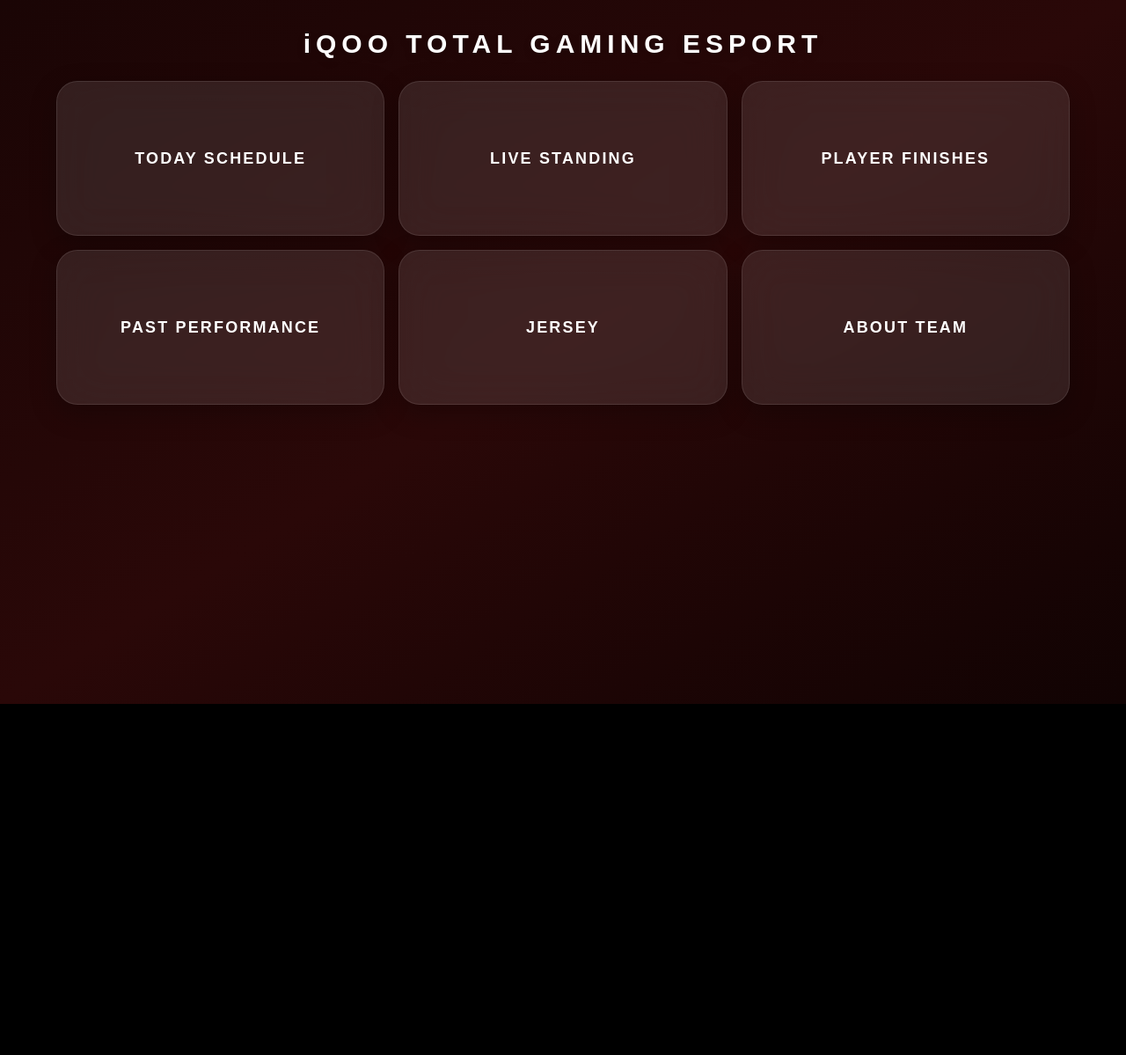
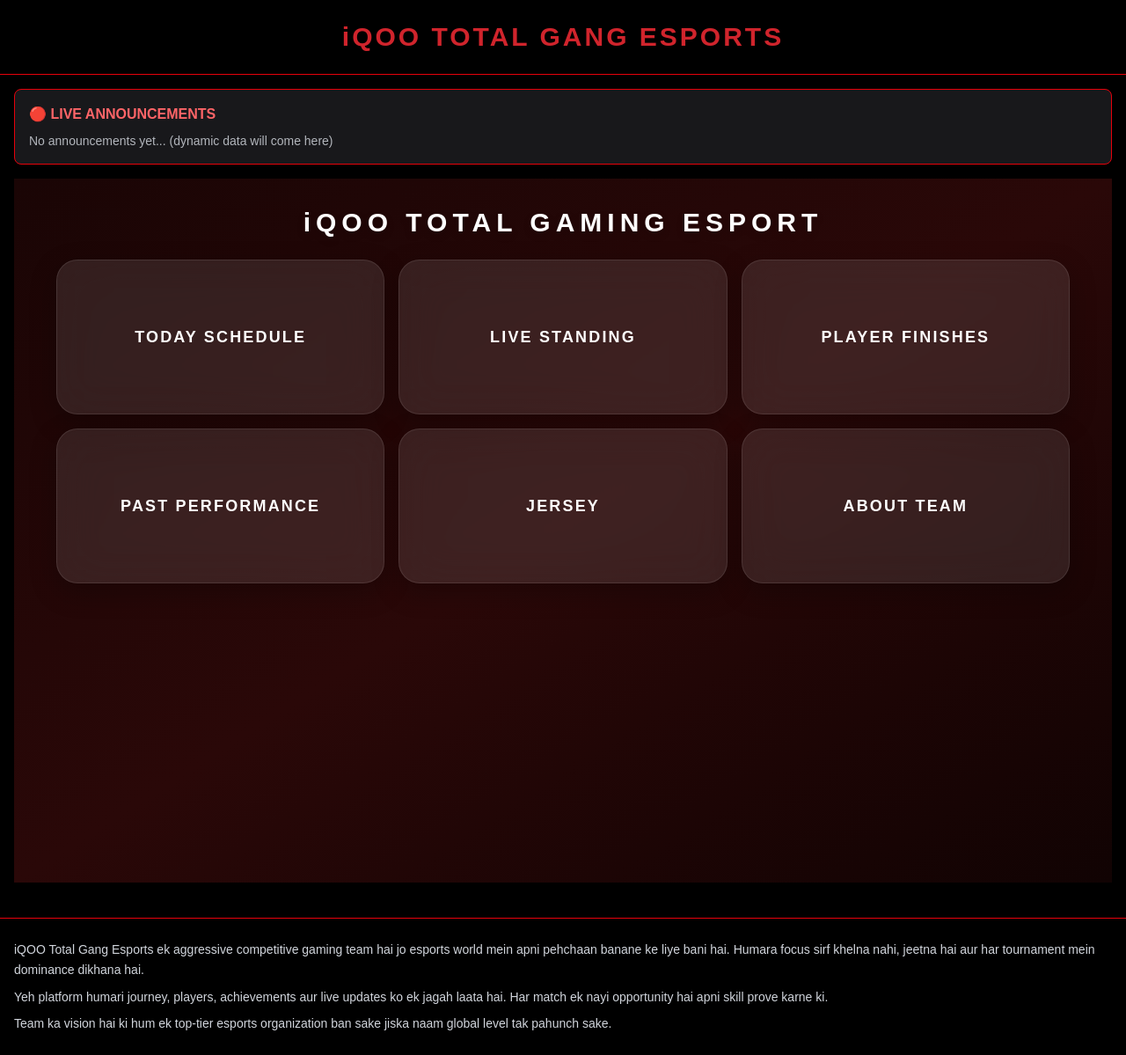
Before and after one commit to abhinavtomar081-art/tg-esport, a Next.js app: page / in a window 1280 px wide. Shown: the whole page at 88% size. Before the commit the page ends 800 px from the top, so only its background shows below. Built offline with nearby package versions, Linux system fonts and the light colour scheme.

Commit message:
update layout and UI changes

```diff
--- a/app/about/page.tsx
+++ /dev/null
@@ -1,3 +0,0 @@
-export default function AboutPage() {
-  return <div>About Team</div>;
-}
--- a/app/jersey/page.tsx
+++ /dev/null
@@ -1,3 +0,0 @@
-export default function JerseyPage() {
-  return <div>Jersey</div>;
-}
--- a/app/layout.tsx
+++ b/app/layout.tsx
@@ -1,18 +1,66 @@
 import "./globals.css";
+import type { ReactNode } from "react";
 
 export const metadata = {
-  title: "TG Esports",
-  description: "TG Esports Website",
+  title: "iQOO Total Gang Esports",
+  description: "Aggressive Esports Gaming Team Website",
 };
 
 export default function RootLayout({
   children,
 }: {
-  children: React.ReactNode;
+  children: ReactNode;
 }) {
   return (
     <html lang="en">
-      <body>{children}</body>
+      <body className="bg-black text-white">
+
+        {/* 🔥 HEADER */}
+        <header className="text-center py-6 border-b border-red-600">
+          <h1 className="text-3xl font-extrabold tracking-widest text-red-500 animate-pulse">
+            iQOO TOTAL GANG ESPORTS
+          </h1>
+        </header>
+
+        {/* 📢 LIVE ANNOUNCEMENT BAR */}
+        <section className="mx-4 my-4 p-4 border border-red-600 rounded-lg bg-zinc-900">
+          <div className="text-red-400 font-bold mb-2">
+            🔴 LIVE ANNOUNCEMENTS
+          </div>
+          <div className="text-sm text-gray-300 animate-pulse">
+            No announcements yet... (dynamic data will come here)
+          </div>
+        </section>
+
+        {/* 🧱 MAIN CONTENT (9 BOXES PAGE WILL GO HERE) */}
+        <main className="min-h-screen px-4">
+          {children}
+        </main>
+
+        {/* 📝 VISION SECTION */}
+        <footer className="mt-10 border-t border-red-600 px-4 py-6 text-gray-300 text-sm leading-relaxed">
+
+          <p>
+            iQOO Total Gang Esports ek aggressive competitive gaming team hai jo
+            esports world mein apni pehchaan banane ke liye bani hai.
+            Humara focus sirf khelna nahi, jeetna hai aur har tournament mein
+            dominance dikhana hai.
+          </p>
+
+          <p className="mt-2">
+            Yeh platform humari journey, players, achievements aur live updates ko
+            ek jagah laata hai.
+            Har match ek nayi opportunity hai apni skill prove karne ki.
+          </p>
+
+          <p className="mt-2">
+            Team ka vision hai ki hum ek top-tier esports organization ban sake
+            jiska naam global level tak pahunch sake.
+          </p>
+
+        </footer>
+
+      </body>
     </html>
   );
 }
--- a/app/live-standing/page.tsx
+++ /dev/null
@@ -1,3 +0,0 @@
-export default function LiveStandingPage() {
-  return <div>Live Standing</div>;
-}
--- a/app/past-performance/page.tsx
+++ /dev/null
@@ -1,3 +0,0 @@
-export default function PastPerformancePage() {
-  return <div>Past Performance</div>;
-}
--- a/app/player-finishes/page.tsx
+++ /dev/null
@@ -1,3 +0,0 @@
-export default function PlayerFinishesPage() {
-  return <div>Player Finishes</div>;
-}
```
